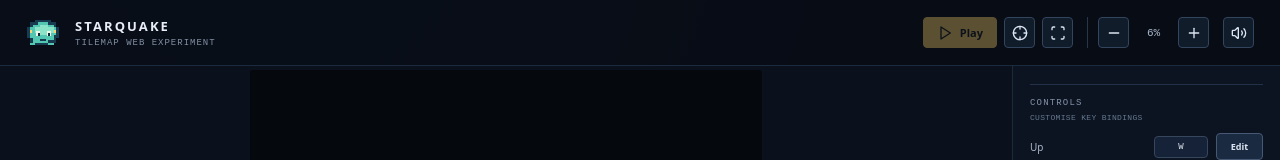
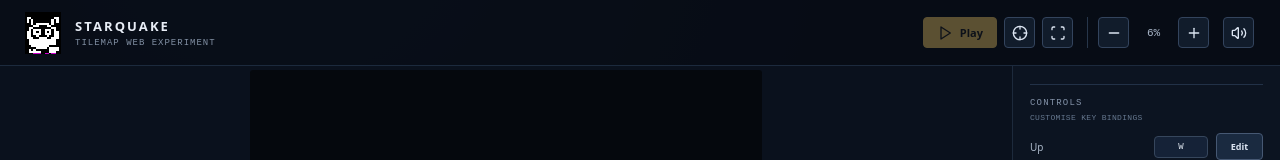
Before and after one commit to pholmq/SqTileMapWeb, a React (Vite) app: page / in a window 1280 px wide. Shown: the top 160 px of the page. Built offline with nearby package versions, Linux system fonts and the light colour scheme.

Commit message:
BLOB update

```diff
--- a/src/App.tsx
+++ b/src/App.tsx
@@ -745,7 +745,7 @@ export default function App() {
   return (
     <main className="app-shell">
       <header className="topbar">
-        <div className="brand"><img className="brand-blob" src={`${import.meta.env.BASE_URL}blob.svg`} alt="BLOB" /><div><strong>STARQUAKE</strong><span>TILEMAP WEB EXPERIMENT</span></div></div>
+        <div className="brand"><img className="brand-blob" src={`${import.meta.env.BASE_URL}blob.png`} alt="BLOB" /><div><strong>STARQUAKE</strong><span>TILEMAP WEB EXPERIMENT</span></div></div>
         <div className="header-controls">
           <div className="transport">
             <button className="primary-button" onClick={gameOver ? restartGame : togglePlay} disabled={!ready || restarting}>{gameOver ? <Play size={16} /> : playing ? <Pause size={16} /> : <Play size={16} />}{restarting ? 'Restarting…' : gameOver ? 'Restart' : playing ? 'Pause' : 'Play'}</button>
```
Also changed, not shown: public/blob.png (added).
